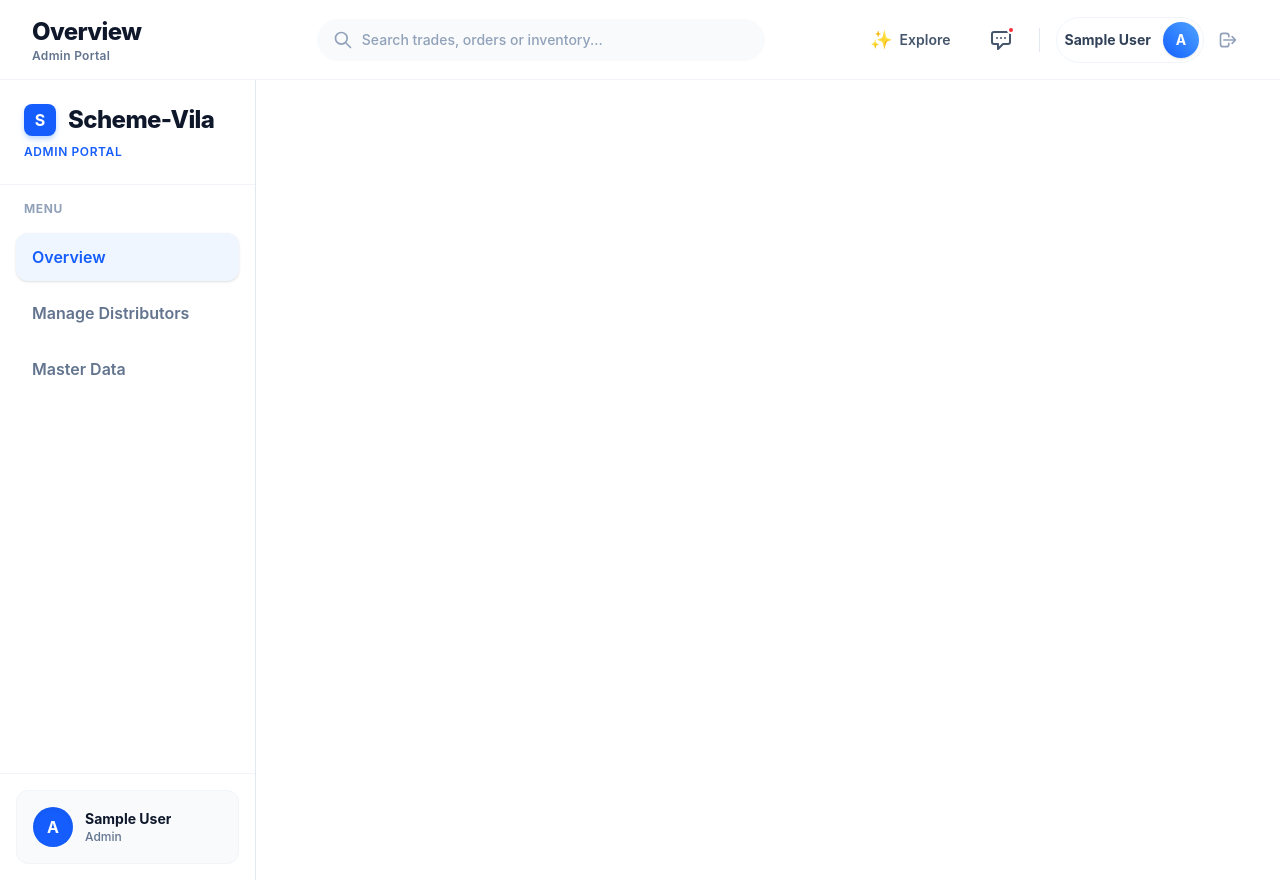
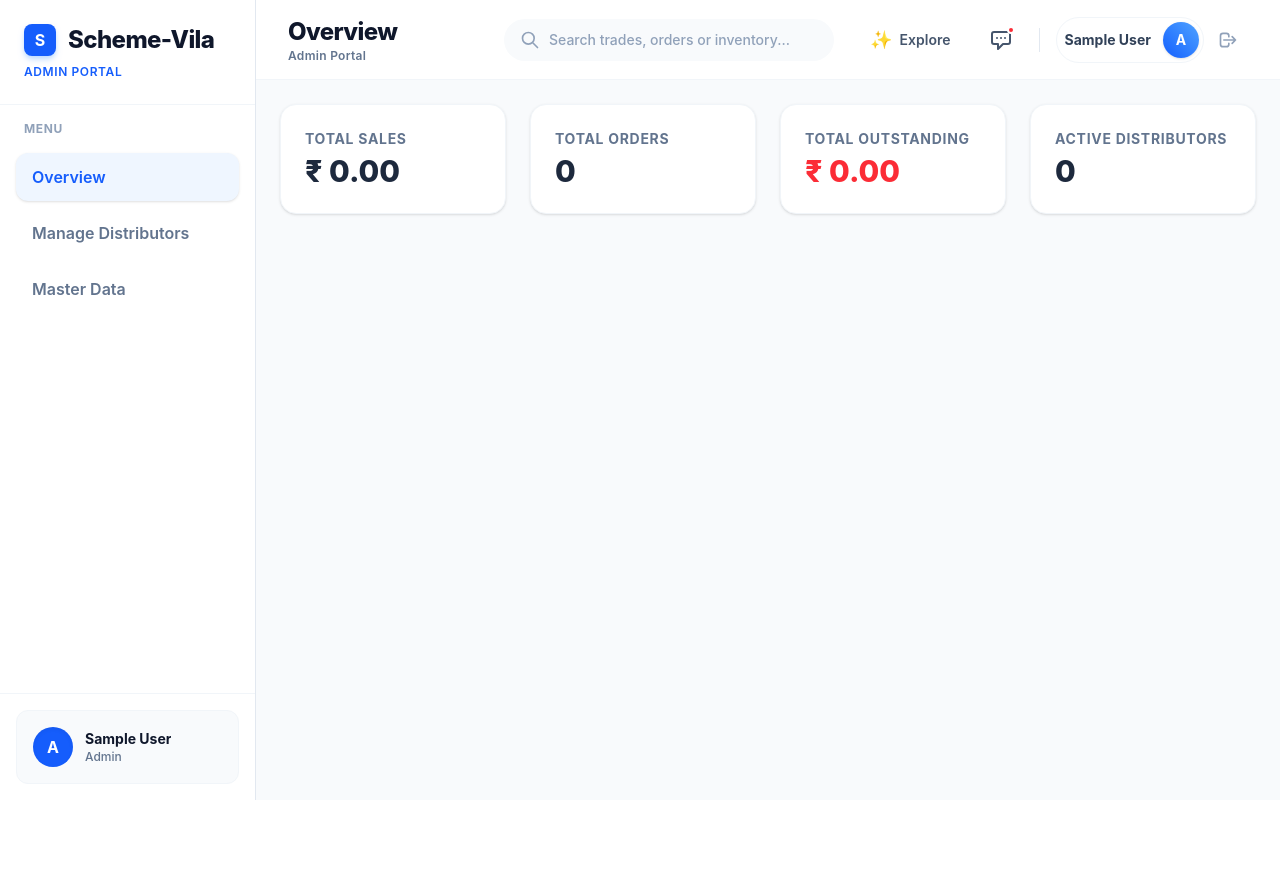
Before and after one commit to prashantpagare44/SchemeVilla, a React (Vite) app in the folder web-frontend/: page /dashboard in a window 1280 px wide. After the commit the page ends 800 px from the top, so only its background shows below. Built offline with nearby package versions, Linux system fonts and the light colour scheme; sample sign-in values are in the browser's storage.

Commit message:
dashboard UI

```diff
--- a/web-frontend/src/component/Sidebar.jsx
+++ b/web-frontend/src/component/Sidebar.jsx
@@ -67,7 +67,7 @@ function Sidebar() {
         })}
     </nav>
 
-    {/* User Profile Section */}
+
     <div className="p-4 border-t border-slate-100">
         <div className="bg-slate-50 p-4 rounded-xl flex items-center gap-3 border border-slate-100">
             <div className="w-10 h-10 bg-blue-600 text-white rounded-full flex items-center justify-center font-bold shadow-inner">
--- a/web-frontend/src/pages/Dashboard/Admin.jsx
+++ b/web-frontend/src/pages/Dashboard/Admin.jsx
@@ -2,16 +2,43 @@ import React from 'react'
 import Sidebar from '../../component/Sidebar';
 import TopNavbar from '../../component/TopNavbar';
 
+function Admin() {
+  const statCards = [
+    { title: 'Total Sales', value: '₹ 0.00', valueColor: 'text-slate-800' },
+    { title: 'Total Orders', value: '0', valueColor: 'text-slate-800' },
+    { title: 'Total Outstanding', value: '₹ 0.00', valueColor: 'text-red-500' },
+    { title: 'Active Distributors', value: '0', valueColor: 'text-slate-800' },
+  ];
 
-function Admin() {
   return (
-    <>
-    <TopNavbar/>
-    <Sidebar/>
+    <div className="flex h-screen bg-slate-50">
 
-    </>
+      <Sidebar />
 
 
+      <div className="flex flex-col flex-1 overflow-hidden">
+        <TopNavbar />
+        <main className="flex-1 overflow-y-auto p-6 space-y-6">
+
+
+          <div className="grid grid-cols-1 md:grid-cols-2 lg:grid-cols-4 gap-6">
+            {statCards.map((stat, index) => (
+              <div
+                key={index}
+                className="bg-white p-6 rounded-2xl shadow-sm border border-slate-100 flex flex-col justify-center"
+              >
+                <p className="text-sm font-bold text-slate-500 uppercase tracking-wider mb-1">
+                  {stat.title}
+                </p>
+                <h3 className={`text-3xl font-extrabold ${stat.valueColor}`}>
+                  {stat.value}
+                </h3>
+              </div>
+            ))}
+          </div>
+        </main>
+      </div>
+    </div>
   )
 }
 
--- a/web-frontend/src/pages/Dashboard/Dashboard.jsx
+++ b/web-frontend/src/pages/Dashboard/Dashboard.jsx
@@ -1,6 +1,8 @@
 import React from 'react'
 import Admin from './Admin.jsx';
 import Distributor from './Distributor.jsx';
+import Sidebar from '../../component/Sidebar';
+import TopNavbar from '../../component/TopNavbar';
 import Rep from './Rep.jsx';
 
 
@@ -15,7 +17,9 @@ function Dashboard() {
         return <Rep />
     }
   return (
-    <></>
+    <>
+
+    </>
   )
 }
 
--- a/web-frontend/src/pages/Dashboard/Distributor.jsx
+++ b/web-frontend/src/pages/Dashboard/Distributor.jsx
@@ -7,8 +7,21 @@ function Distributor() {
     <>
      <TopNavbar/>
      <Sidebar/>
+
+
+    <div className="space-y-6">
+        <div className="grid grid-cols-1 md:grid-cols-2 lg:grid-cols-3 gap-6">
+            <div className="bg-white p-6 rounded-2xl shadow-sm border border-slate-100">
+                <p className="text-sm font-bold text-slate-500 uppercase tracking-wider mb-1">My Total Sales</p>
+                <h3 className="text-3xl font-extrabold text-slate-800">₹ 0.00</h3>
+            </div>
+            <div className="bg-white p-6 rounded-2xl shadow-sm border border-slate-100">
+                <p className="text-sm font-bold text-slate-500 uppercase tracking-wider mb-1">Pending Orders</p>
+                <h3 className="text-3xl font-extrabold text-orange-500">0</h3>
+            </div>
+        </div>
+    </div>
     </>
-
   )
 }
 
--- a/web-frontend/src/pages/Dashboard/Rep.jsx
+++ b/web-frontend/src/pages/Dashboard/Rep.jsx
@@ -1,14 +1,15 @@
 import React from 'react'
-import Sidebar from '../../component/Sidebar';
-import TopNavbar from '../../component/TopNavbar';
 
 function Rep() {
   return (
-    <>
-     <TopNavbar/>
-     <Sidebar/>
-    </>
-
+    <div className="space-y-6">
+        <div className="grid grid-cols-1 md:grid-cols-2 gap-6">
+            <div className="bg-white p-6 rounded-2xl shadow-sm border border-slate-100">
+                <p className="text-sm font-bold text-slate-500 uppercase tracking-wider mb-1">My Target Achieved</p>
+                <h3 className="text-3xl font-extrabold text-green-600">0%</h3>
+            </div>
+        </div>
+    </div>
   )
 }
 
```
